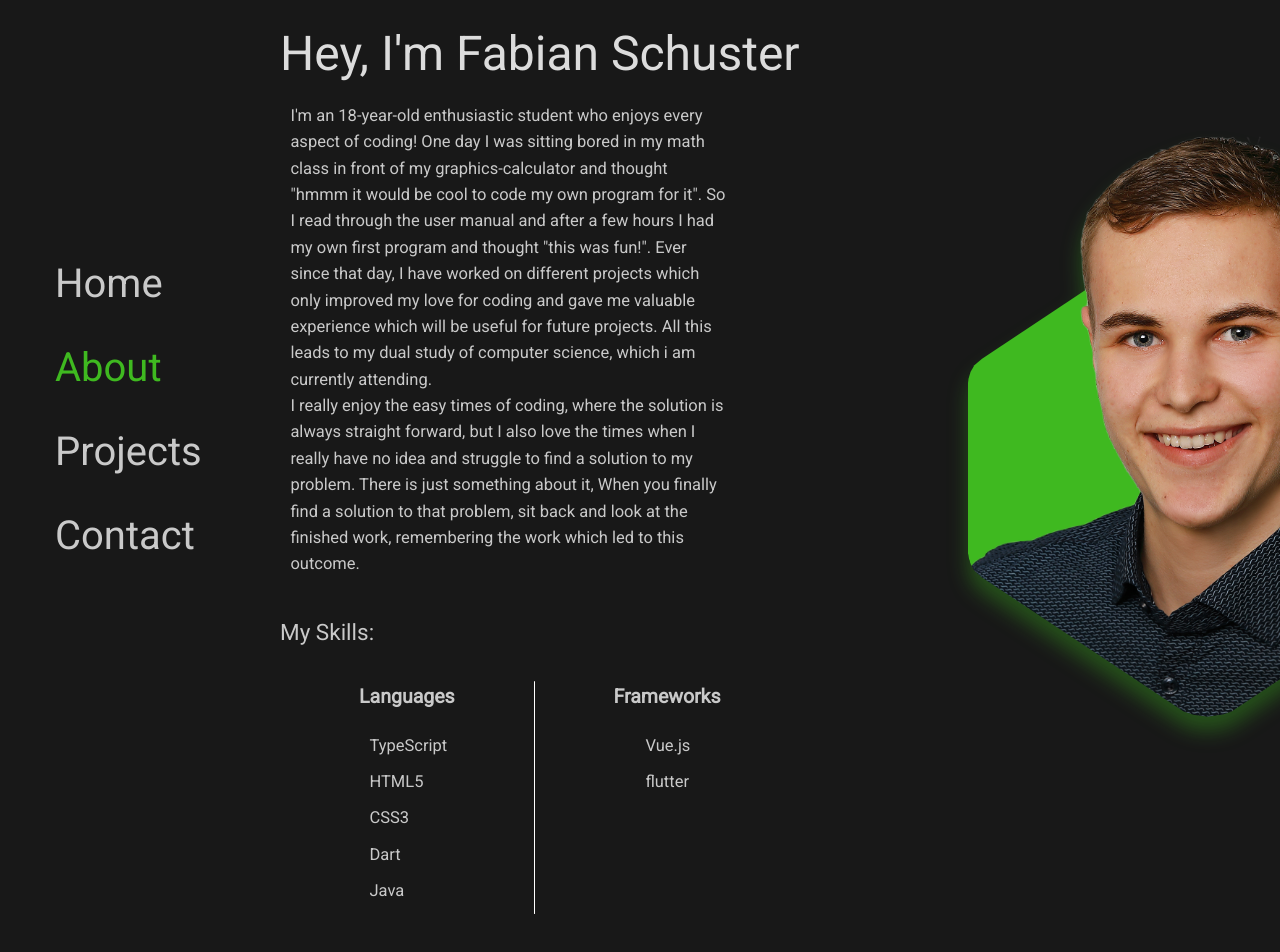
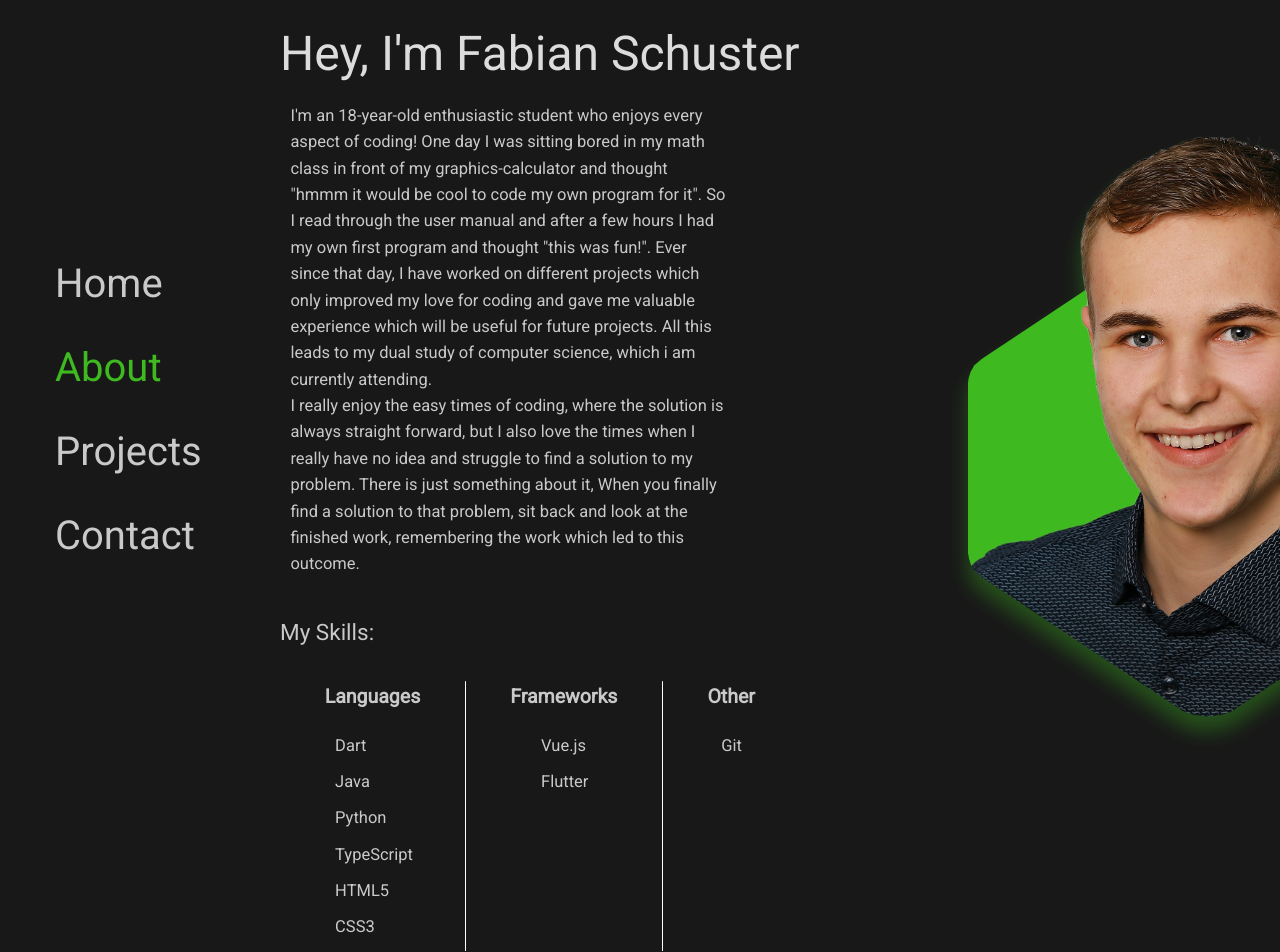
Before and after one commit to Schrankian/personalWebsiteVue, a Vue app: page /about in a window 1280 px wide. Shown: the top 952 px of the page. Built offline with nearby package versions, Linux system fonts and the light colour scheme.

Commit message:
updated about page

```diff
--- a/src/views/AboutView.vue
+++ b/src/views/AboutView.vue
@@ -36,11 +36,12 @@ onMounted(() => {
         <div class="col">
           <h3>Languages</h3>
           <div class="ps">
+            <p>Dart</p>
+            <p>Java</p>
+            <p>Python</p>
             <p>TypeScript</p>
             <p>HTML5</p>
             <p>CSS3</p>
-            <p>Dart</p>
-            <p>Java</p>
           </div>
         </div>
         <div class="divider" />
@@ -48,7 +49,14 @@ onMounted(() => {
           <h3>Frameworks</h3>
           <div class="ps">
             <p>Vue.js</p>
-            <p>flutter</p>
+            <p>Flutter</p>
+          </div>
+        </div>
+        <div class="divider" />
+        <div class="col">
+          <h3>Other</h3>
+          <div class="ps">
+            <p>Git</p>
           </div>
         </div>
       </div>
```
